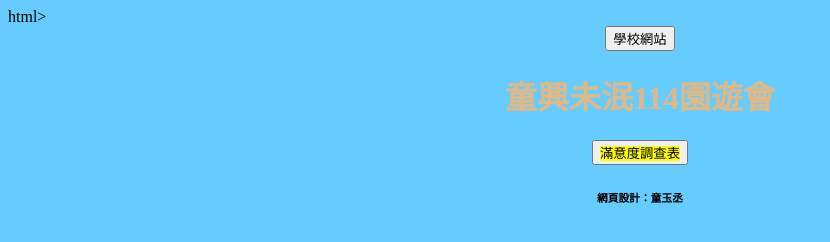
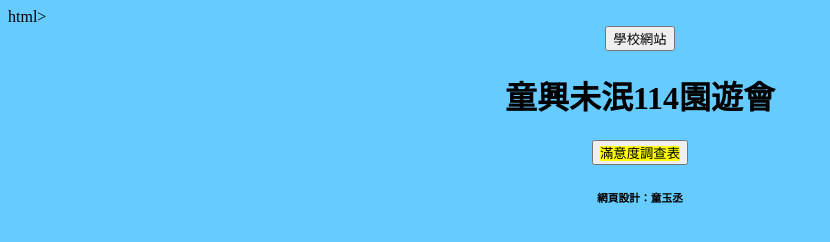
Before and after one commit to Jedpoet/Danieltung0231.github.io, a plain HTML site: page try.html in a window 1280 px wide. Shown: the whole page, without its empty margins (0-830 px from the left). Drawn offline with Linux system fonts and the light colour scheme.

Commit message:
Update try.html

```diff
--- a/try.html
+++ b/try.html
@@ -11,7 +11,7 @@ html>
         <a href="https://ischool.dali.tc.edu.tw/ischool/publish_page/0/">
             <center><button>學校網站</button></center>
         </a>
-        <h1 style="color: burlywood;font-weight: 900">
+        <h1 style="color: EEoooo;font-weight: 900">
             <center>童興未泯114園遊會</center>
         </h1>
         <a href="https://docs.google.com/forms/d/1AgDuOeHTgVzCMYrC8bb9c3qKjdGsyrPgKatpX_l_4Mw/edit"  style="font-weight: 700">
```
